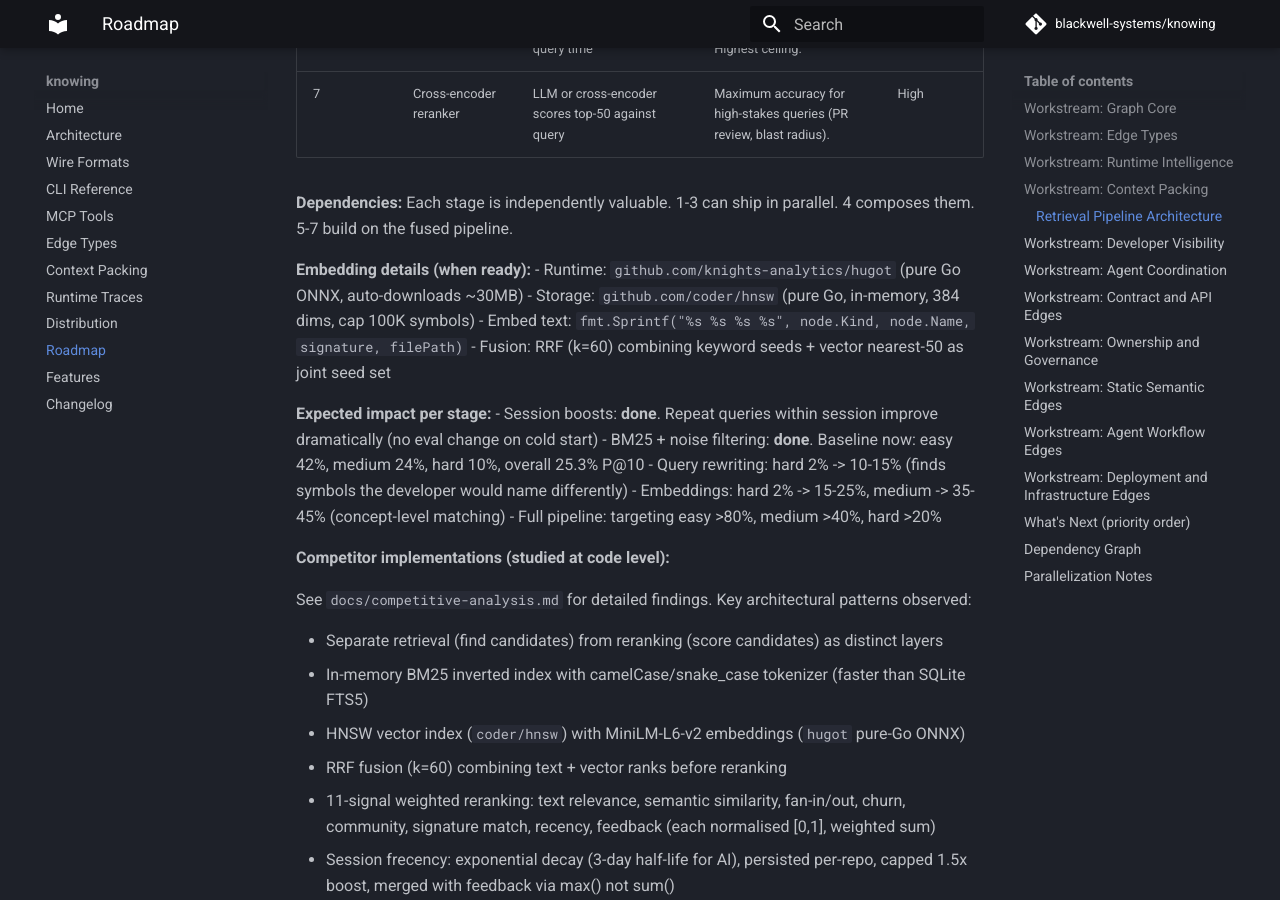
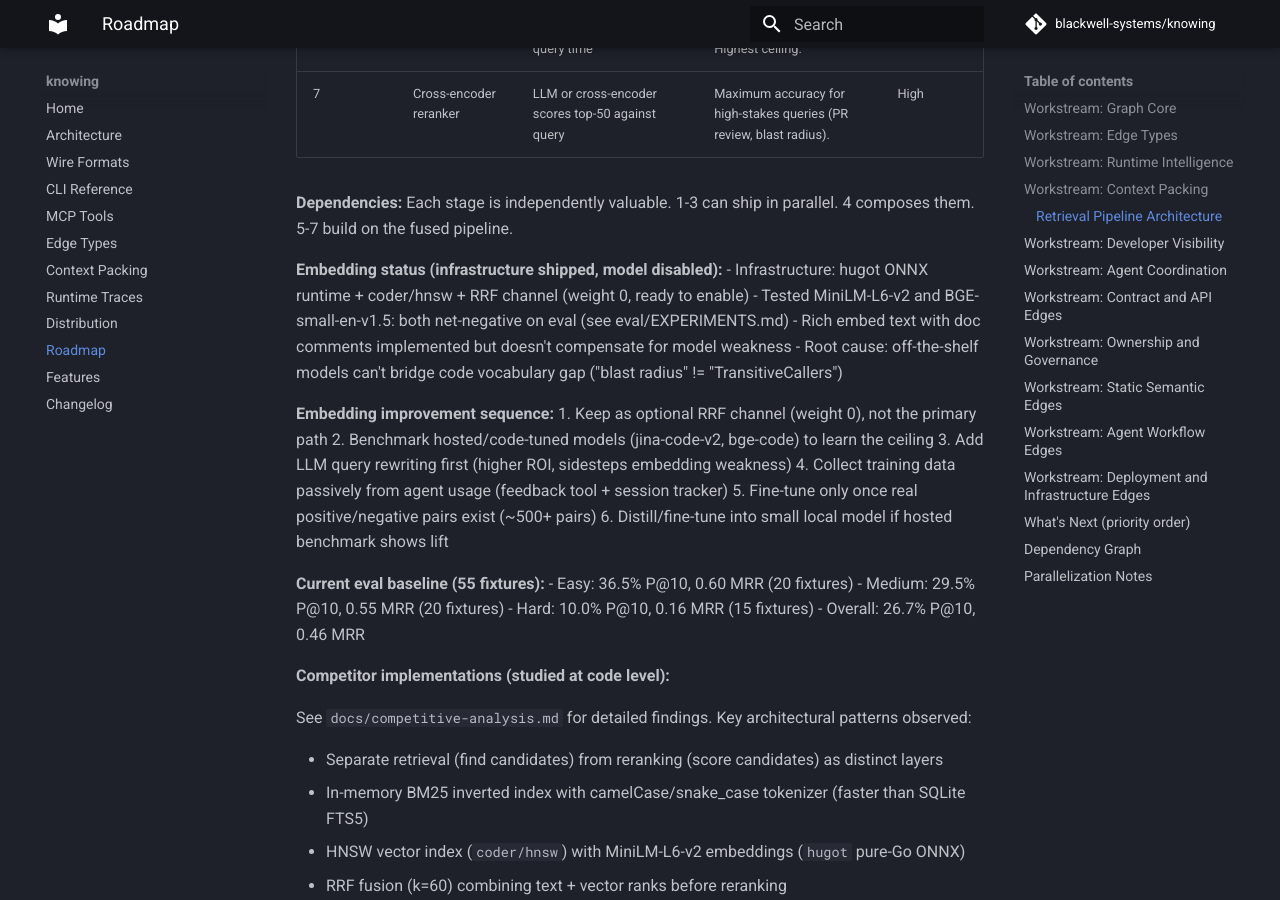
Before and after one commit to blackwell-systems/knowing, an MkDocs documentation site: the page built from docs/roadmap.md, in a window 1280 px wide and 900 px high, scrolled down 4982 px. Built offline with MkDocs 1.6.1 and Material for MkDocs 9.7.7, drawn with Linux system fonts in a browser that asks for light colours; comment, search, counter and statistics services are not loaded.

Commit message:
docs: update roadmap with embedding strategy and current eval baseline

```diff
--- a/docs/roadmap.md
+++ b/docs/roadmap.md
@@ -110,18 +110,25 @@ task / diff / session state
 **Dependencies:** Each stage is independently valuable. 1-3 can ship in parallel. 4 composes
 them. 5-7 build on the fused pipeline.
 
-**Embedding details (when ready):**
-- Runtime: `github.com/knights-analytics/hugot` (pure Go ONNX, auto-downloads ~30MB)
-- Storage: `github.com/coder/hnsw` (pure Go, in-memory, 384 dims, cap 100K symbols)
-- Embed text: `fmt.Sprintf("%s %s %s %s", node.Kind, node.Name, signature, filePath)`
-- Fusion: RRF (k=60) combining keyword seeds + vector nearest-50 as joint seed set
+**Embedding status (infrastructure shipped, model disabled):**
+- Infrastructure: hugot ONNX runtime + coder/hnsw + RRF channel (weight 0, ready to enable)
+- Tested MiniLM-L6-v2 and BGE-small-en-v1.5: both net-negative on eval (see eval/EXPERIMENTS.md)
+- Rich embed text with doc comments implemented but doesn't compensate for model weakness
+- Root cause: off-the-shelf models can't bridge code vocabulary gap ("blast radius" != "TransitiveCallers")
 
-**Expected impact per stage:**
-- Session boosts: **done**. Repeat queries within session improve dramatically (no eval change on cold start)
-- BM25 + noise filtering: **done**. Baseline now: easy 42%, medium 24%, hard 10%, overall 25.3% P@10
-- Query rewriting: hard 2% -> 10-15% (finds symbols the developer would name differently)
-- Embeddings: hard 2% -> 15-25%, medium -> 35-45% (concept-level matching)
-- Full pipeline: targeting easy >80%, medium >40%, hard >20%
+**Embedding improvement sequence:**
+1. Keep as optional RRF channel (weight 0), not the primary path
+2. Benchmark hosted/code-tuned models (jina-code-v2, bge-code) to learn the ceiling
+3. Add LLM query rewriting first (higher ROI, sidesteps embedding weakness)
+4. Collect training data passively from agent usage (feedback tool + session tracker)
+5. Fine-tune only once real positive/negative pairs exist (~500+ pairs)
+6. Distill/fine-tune into small local model if hosted benchmark shows lift
+
+**Current eval baseline (55 fixtures):**
+- Easy: 36.5% P@10, 0.60 MRR (20 fixtures)
+- Medium: 29.5% P@10, 0.55 MRR (20 fixtures)
+- Hard: 10.0% P@10, 0.16 MRR (15 fixtures)
+- Overall: 26.7% P@10, 0.46 MRR
 
 **Competitor implementations (studied at code level):**
 
```
